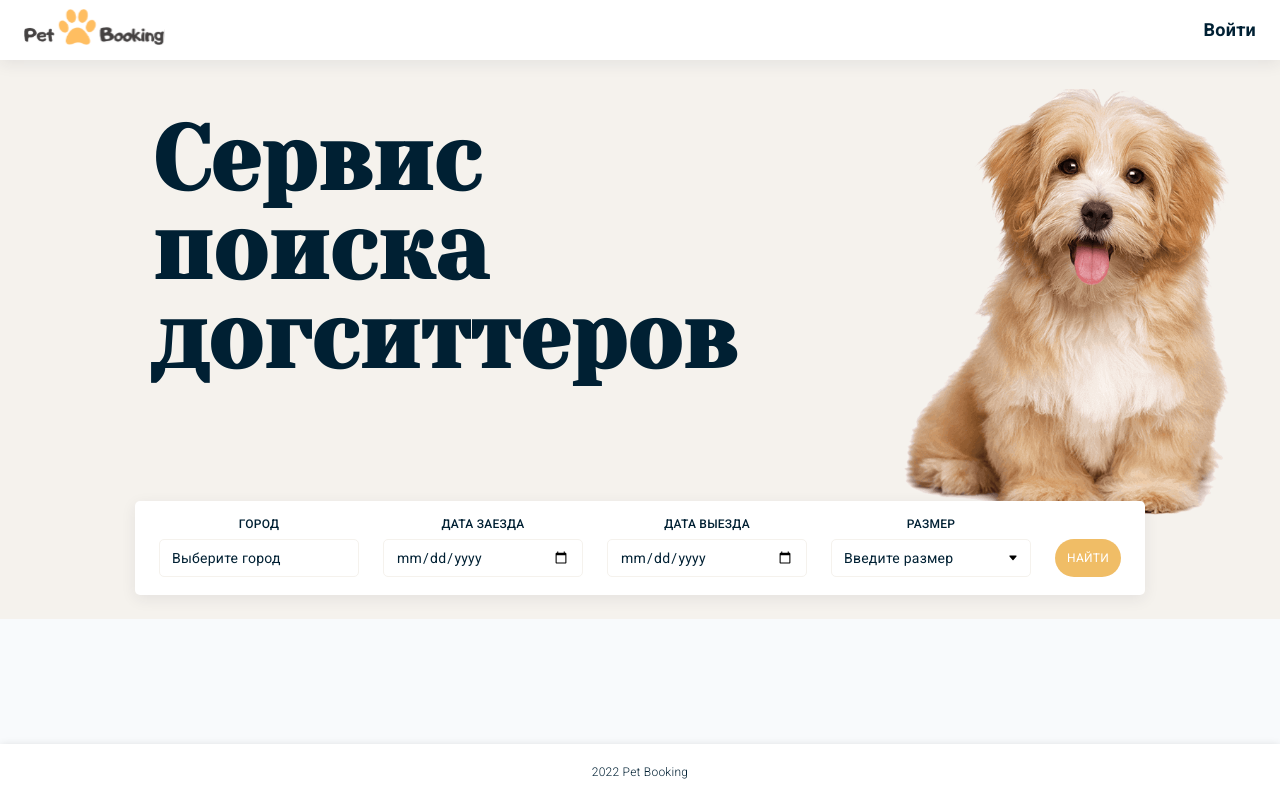
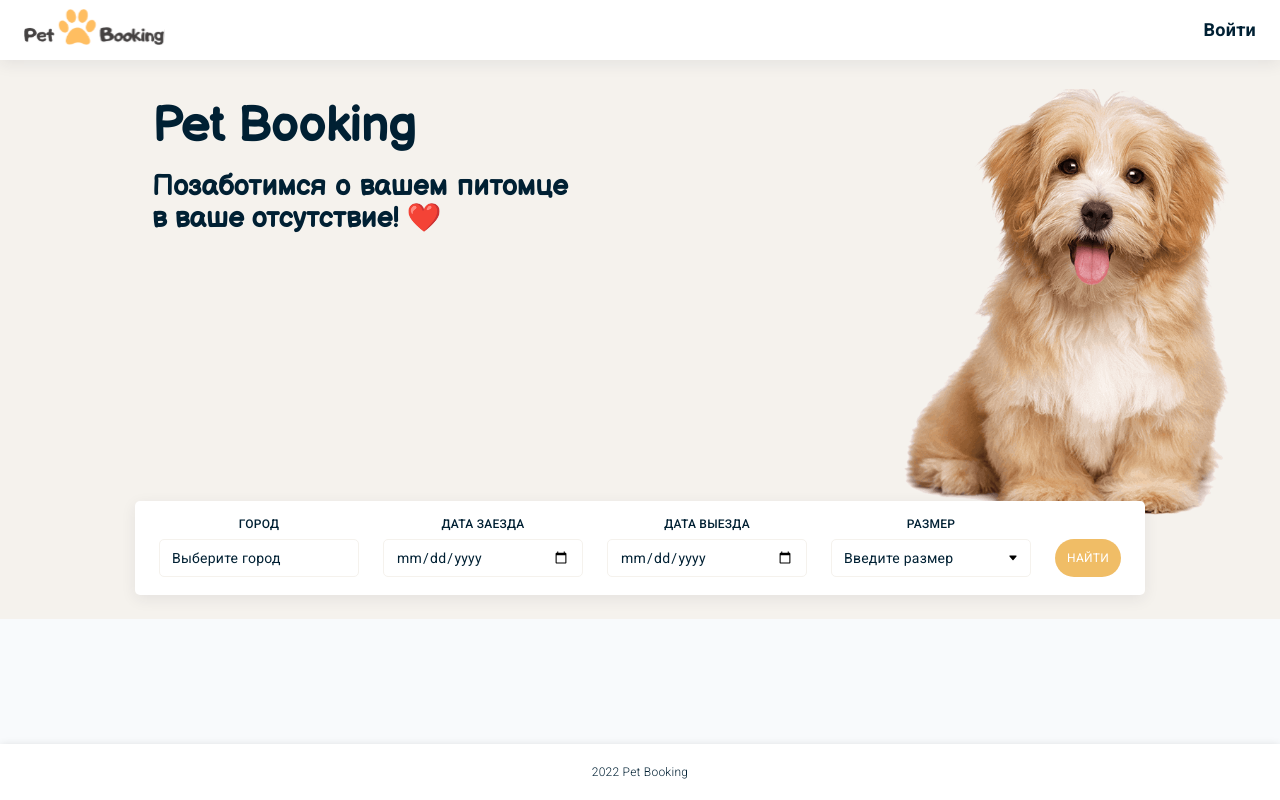
Before and after one commit to victoria369xx/finalProjectGBFront, a React (Create React App) app: page / in a window 1280 px wide. Built offline with nearby package versions, Linux system fonts and the light colour scheme; no server answers; a web font is replaced by a local one.

Commit message:
description changed

```diff
--- a/src/components/Search/index.js
+++ b/src/components/Search/index.js
@@ -55,7 +55,8 @@ export const Search = () => {
         <div className="home-content">
           <div className="home-page">
             <div className="home-title">
-              <h1>Сервис поиска догситтеров</h1>
+              <span className="home-title__brand">Pet Booking</span>
+              <h2>Позаботимся о вашем питомце в ваше отсутствие! ❤️</h2>
             </div>
             <div className="home-img">
               <img className="page-img" src={dog} alt="dog" />
--- a/src/css/style.css
+++ b/src/css/style.css
@@ -2,6 +2,7 @@
 @import url("https://fonts.googleapis.com/css2?family=Pacifico&display=swap");
 @import url("https://fonts.googleapis.com/css2?family=Yeseva+One&display=swap");
 @import url("https://fonts.googleapis.com/css2?family=Roboto:wght@300;400;500;700;900&display=swap");
+@import url('https://fonts.googleapis.com/css2?family=Balsamiq+Sans&family=Nunito&display=swap');
 
 :root {
     --unit: 1rem; /* 1rem = 16px */
@@ -142,16 +143,21 @@ input, select {
   width: 416px;
   margin-left: 152px;
   margin-top: 27px;
+  text-align: justify;
 }
 
-.home-title h1 {
-  color: #002033;
-  font-weight: 900;
-  font-style: normal;
-  font-size: 63px;
-  line-height: 72px;
-  padding-bottom: 73px;
+.home-title__brand {
+    font-family: 'Balsamiq Sans';
+    font-size: 48px;
+    font-weight: 600;
 }
+
+.home-title h2{
+    font-family: 'Balsamiq Sans';
+    font-size: 28px;
+}
+
+
 
 .search-btn {
   background: #f0bd66;
```
